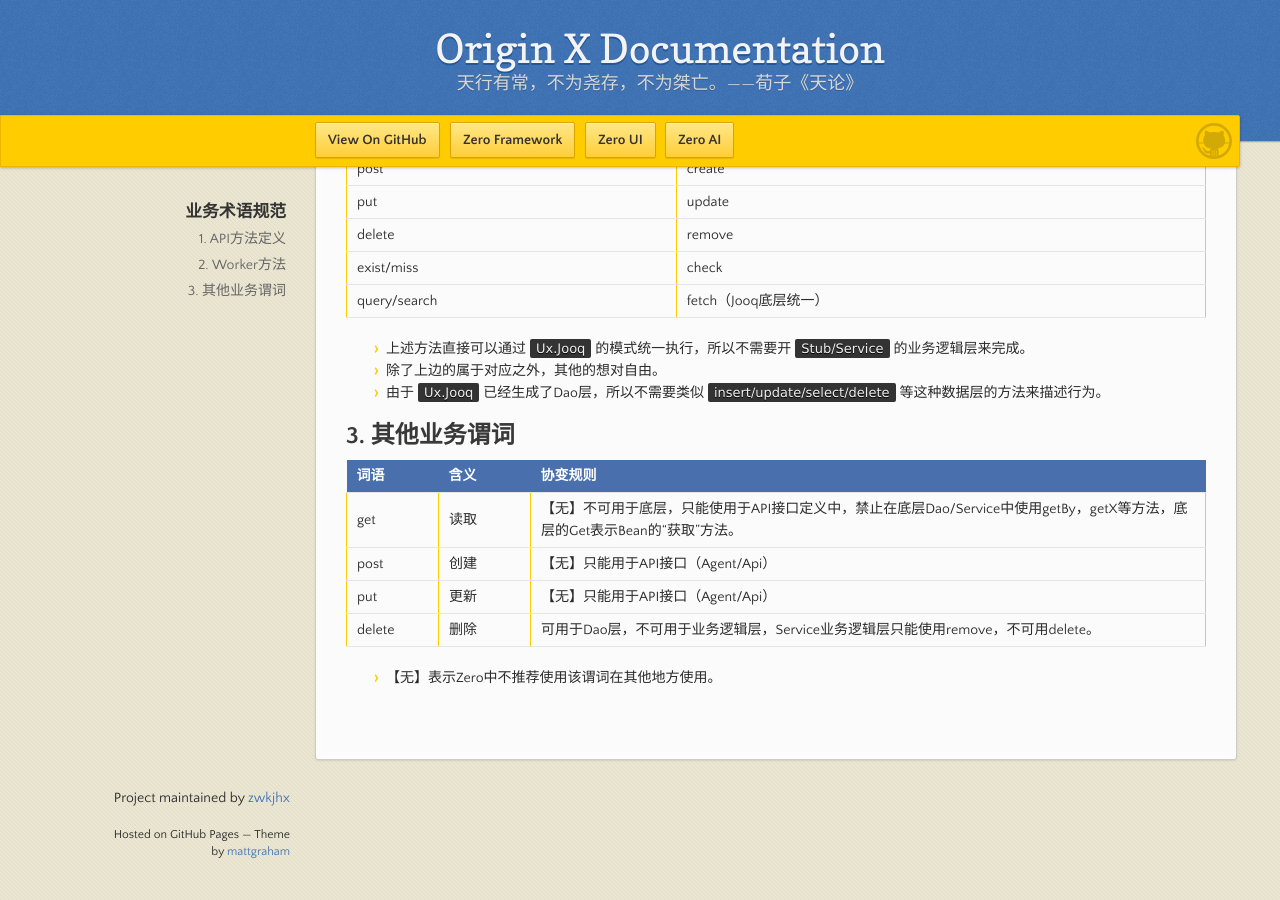
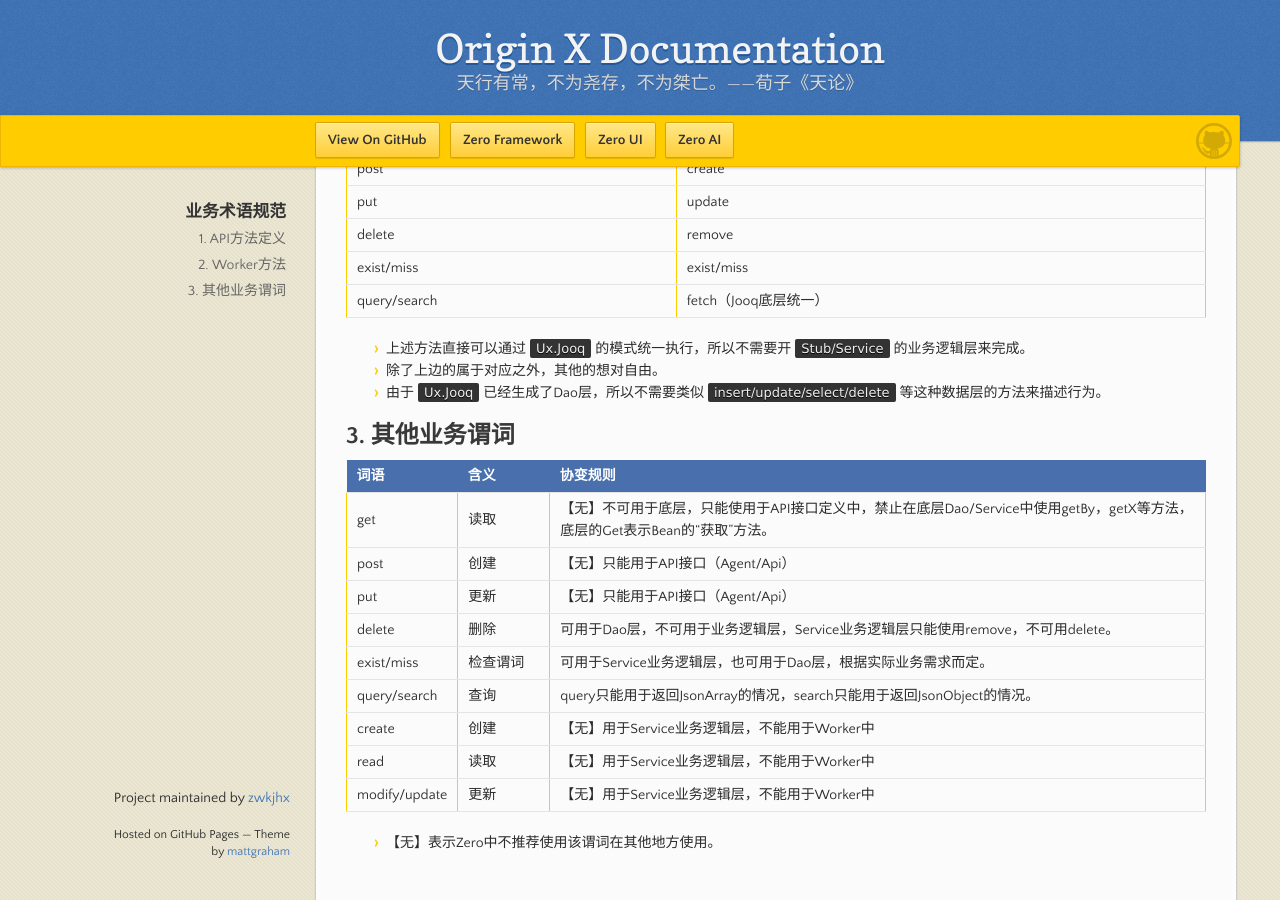
Before and after one commit to zwkjhx/ox-doc, a Jekyll site: the page built from specification/1-zerogui-fan/spc-003-ye-wu-zhu-yu-gui-fan.md, in a window 1280 px wide and 900 px high, scrolled down 832 px. Built offline with Jekyll 4.4.1, drawn with Linux system fonts in a browser that asks for light colours; our own code applies the rules of GitHub Pages for plain Markdown files.

Commit message:
Updates specification/1-zerogui-fan/spc-003-ye-wu-zhu-yu-gui-fan.md
Auto commit by GitBook Editor

```diff
--- a/specification/1-zerogui-fan/spc-003-ye-wu-zhu-yu-gui-fan.md
+++ b/specification/1-zerogui-fan/spc-003-ye-wu-zhu-yu-gui-fan.md
@@ -32,7 +32,7 @@
 | post | create |
 | put | update |
 | delete | remove |
-| exist/miss | check |
+| exist/miss | exist/miss |
 | query/search | fetch（Jooq底层统一） |
 
 * 上述方法直接可以通过`Ux.Jooq`的模式统一执行，所以不需要开`Stub/Service`的业务逻辑层来完成。
@@ -47,5 +47,10 @@
 | post | 创建 | 【无】只能用于API接口（Agent/Api） |
 | put | 更新 | 【无】只能用于API接口（Agent/Api） |
 | delete | 删除 | 可用于Dao层，不可用于业务逻辑层，Service业务逻辑层只能使用remove，不可用delete。 |
+| exist/miss | 检查谓词 | 可用于Service业务逻辑层，也可用于Dao层，根据实际业务需求而定。 |
+| query/search | 查询 | query只能用于返回JsonArray的情况，search只能用于返回JsonObject的情况。 |
+| create | 创建 | 【无】用于Service业务逻辑层，不能用于Worker中 |
+| read | 读取 | 【无】用于Service业务逻辑层，不能用于Worker中 |
+| modify/update | 更新 | 【无】用于Service业务逻辑层，不能用于Worker中 |
 
 * 【无】表示Zero中不推荐使用该谓词在其他地方使用。
```
